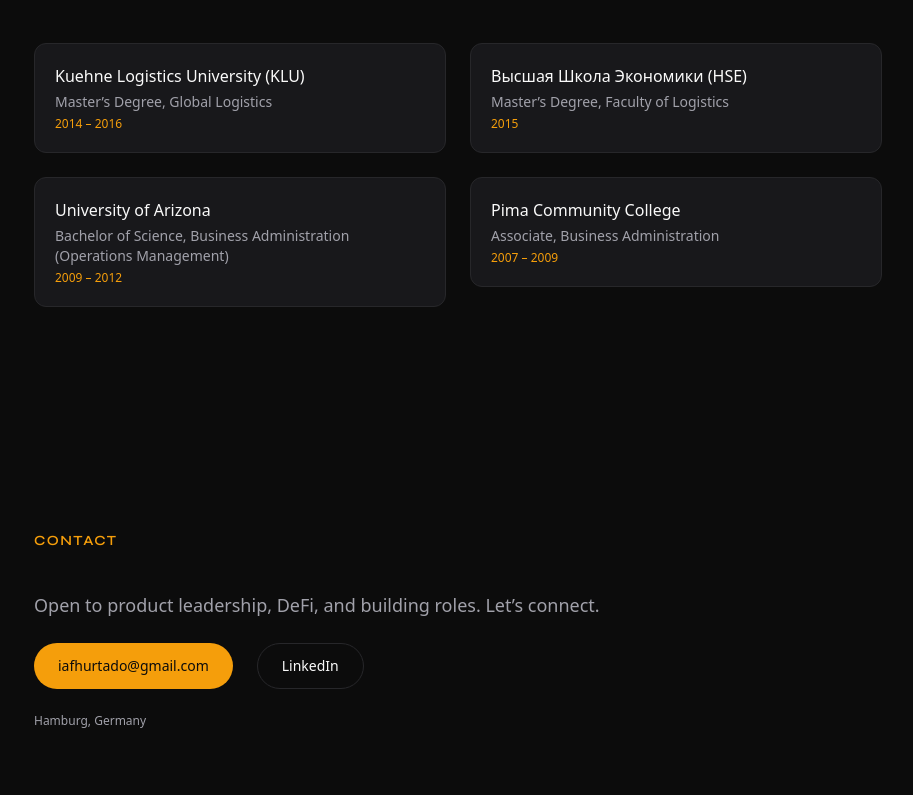
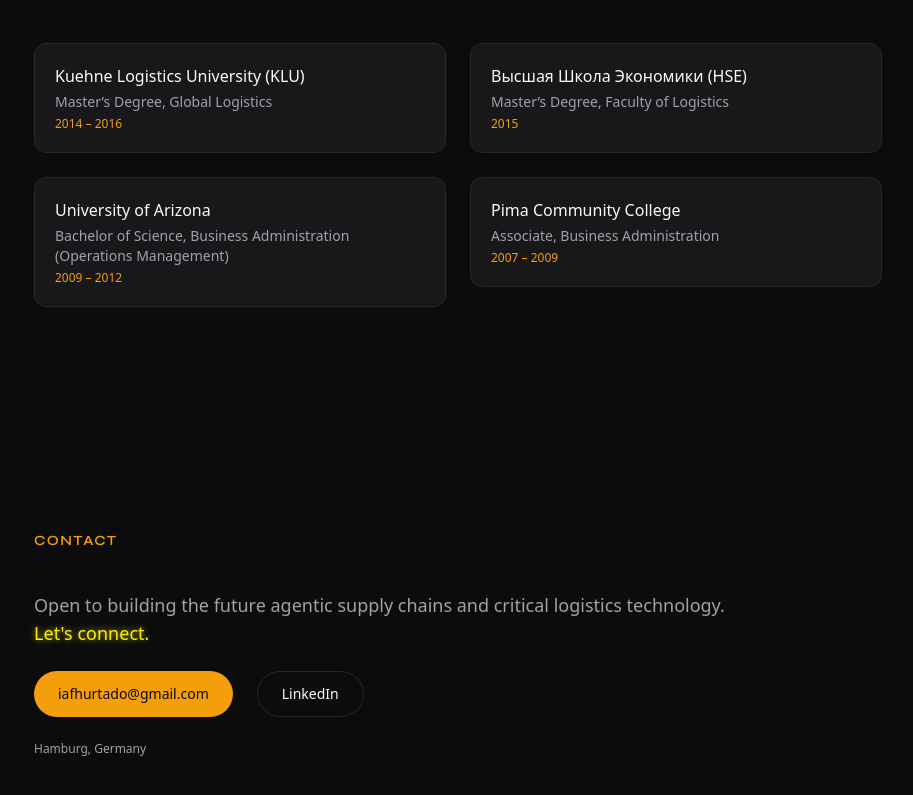
Before and after one commit to iafhurtado/next-portfolio, a Next.js app: page / in a window 1280 px wide. Shown: the part 4737-5532 px from the top of the page, without its empty margins (182-1095 px from the left). Built offline with nearby package versions, Linux system fonts and the light colour scheme; no server answers.

Commit message:
patched Button nesting error in Next.js

```diff
--- a/app/globals.css
+++ b/app/globals.css
@@ -36,10 +36,47 @@
   background-size: 64px 64px;
 }
 
-/* Fix thirdweb ConnectButton nested button issue - converts inner button to div-like behavior */
-[class*="tw-connect"] button button {
-  display: contents;
+/* Electric pulse animation for "Let's connect" text */
+@keyframes electricPulse {
+  0%, 100% {
+    text-shadow:
+      0 0 5px #FFD700,
+      0 0 10px #FFD700,
+      0 0 15px #FFD700,
+      0 0 20px #FFD700;
+    color: #FFD700;
+    filter: brightness(1);
+  }
+  50% {
+    text-shadow:
+      0 0 10px #FFD700,
+      0 0 20px #FFD700,
+      0 0 30px #FFD700,
+      0 0 40px #FFD700,
+      0 0 50px #FFD700,
+      0 0 60px #FFD700,
+      0 0 70px #FFD700,
+      0 0 80px #FFD700,
+      2px 2px 0px #FFD700,
+      -2px -2px 0px #FFD700,
+      2px -2px 0px #FFD700,
+      -2px 2px 0px #FFD700;
+    color: #FFEB3B;
+    filter: brightness(1.5);
+  }
+  25%, 75% {
+    text-shadow:
+      0 0 8px #FFD700,
+      0 0 15px #FFD700,
+      0 0 25px #FFD700,
+      1px 1px 0px #FFD700,
+      -1px -1px 0px #FFD700;
+    color: #FFD700;
+    filter: brightness(1.2);
+  }
 }
-[class*="tw-connect"] button button > * {
-  display: inline-flex;
+
+.electric-text {
+  animation: electricPulse 2.5s ease-in-out infinite;
+  display: inline-block;
 }
--- a/components/Contact.tsx
+++ b/components/Contact.tsx
@@ -1,6 +1,7 @@
 "use client";
 
 import { Section, SectionItem } from "./Section";
+import { ElectricText } from "./ElectricText";
 
 const email = "iafhurtado@gmail.com";
 const linkedIn = "https://www.linkedin.com/in/ivan-flores-hurtado-09243b44";
@@ -10,7 +11,10 @@
     <Section id="contact" title="Contact">
       <SectionItem>
         <p className="text-lg text-[var(--muted)]">
-          Open to product leadership, DeFi, and building roles. Let’s connect.
+          Open to building the future agentic supply chains and critical logistics technology.
+        </p>
+        <p className="text-lg text-[var(--muted)]">
+          <ElectricText>Let's connect.</ElectricText>
         </p>
       </SectionItem>
       <SectionItem>
--- /dev/null
+++ b/components/ElectricText.tsx
@@ -0,0 +1,58 @@
+"use client";
+
+interface ElectricTextProps {
+  children: React.ReactNode;
+  className?: string;
+}
+
+const electricStyles = `
+  @keyframes electricCharge {
+    0%, 100% {
+      color: #FFD700;
+      text-shadow:
+        0 0 5px rgba(255, 215, 0, 0.4),
+        0 0 10px rgba(255, 215, 0, 0.3),
+        0 0 15px rgba(255, 215, 0, 0.2),
+        0 0 20px rgba(255, 215, 0, 0.15);
+      filter: brightness(1.1);
+      transform: scale(1);
+    }
+    50% {
+      color: #FFEB3B;
+      text-shadow:
+        0 0 8px rgba(255, 215, 0, 0.6),
+        0 0 15px rgba(255, 215, 0, 0.5),
+        0 0 25px rgba(255, 215, 0, 0.4),
+        0 0 35px rgba(255, 215, 0, 0.3),
+        0 0 45px rgba(255, 215, 0, 0.2);
+      filter: brightness(1.3);
+      transform: scale(1.01);
+    }
+    25%, 75% {
+      color: #FFD700;
+      text-shadow:
+        0 0 6px rgba(255, 215, 0, 0.5),
+        0 0 12px rgba(255, 215, 0, 0.4),
+        0 0 18px rgba(255, 215, 0, 0.3);
+      filter: brightness(1.2);
+      transform: scale(1.005);
+    }
+  }
+
+  .electric-text-animated {
+    display: inline-block;
+    animation: electricCharge 60s ease-in-out infinite;
+    will-change: transform, filter, text-shadow;
+  }
+`;
+
+export function ElectricText({ children, className = "" }: ElectricTextProps) {
+  return (
+    <>
+      <style dangerouslySetInnerHTML={{ __html: electricStyles }} />
+      <span className={`electric-text-animated ${className}`}>
+        {children}
+      </span>
+    </>
+  );
+}
--- a/package.json
+++ b/package.json
@@ -6,7 +6,8 @@
     "dev": "next dev",
     "build": "next build",
     "start": "next start",
-    "lint": "eslint"
+    "lint": "eslint",
+    "postinstall": "patch-package"
   },
   "dependencies": {
     "framer-motion": "^12.31.0",
@@ -22,6 +23,7 @@
     "@types/react-dom": "^19",
     "eslint": "^9",
     "eslint-config-next": "16.1.6",
+    "patch-package": "^8.0.1",
     "tailwindcss": "^4",
     "typescript": "^5"
   }
```
Also changed, not shown: 2 other files (tests, documents, lock files or other folders).
